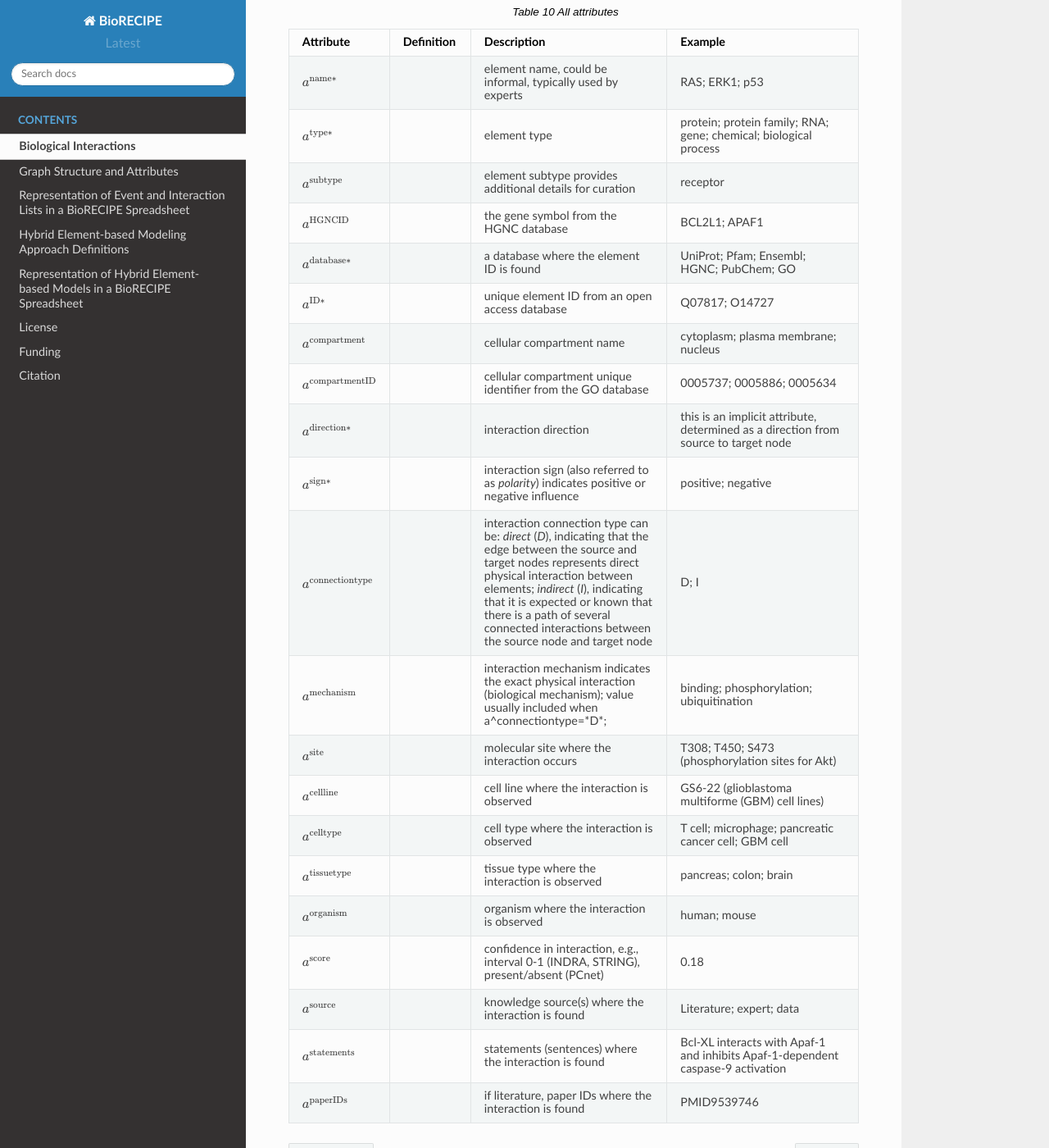
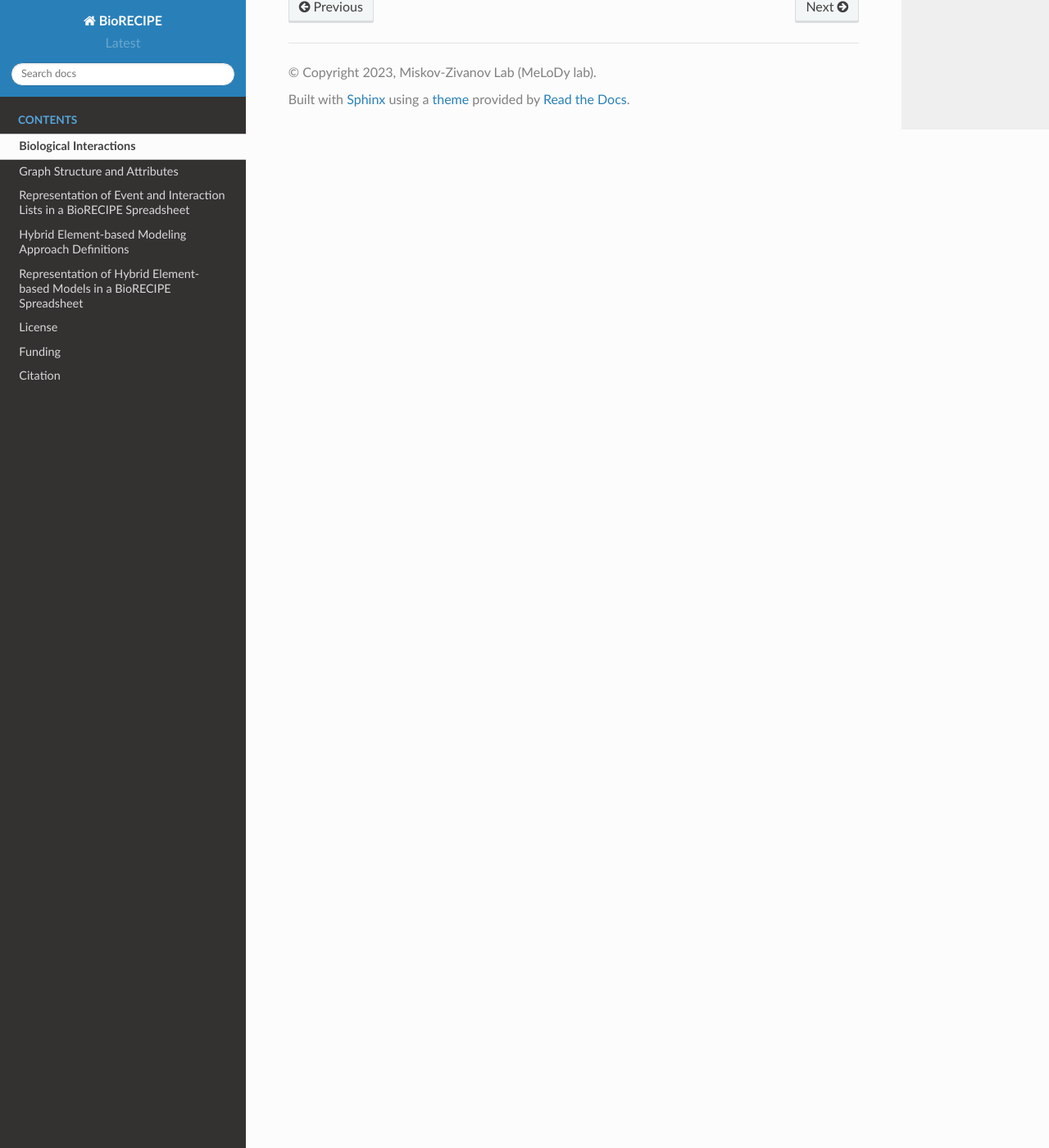
Before and after one commit to pitt-miskov-zivanov-lab/BioRECIPE, a Sphinx documentation site: the page built from docs/bio_interactions.rst, in a window 1280 px wide and 1400 px high, scrolled down 5662 px. Shown: the whole window at 82% size. Built offline with Sphinx 7.4.7 and the Read the Docs theme 2.0.0, drawn with Linux system fonts in a browser that asks for light colours.

Commit message:
Update bio_interactions.rst

```diff
--- a/docs/bio_interactions.rst
+++ b/docs/bio_interactions.rst
@@ -102,29 +102,3 @@ The list of other attributes is not necessarily fixed; the components in it may
 The edge attribute vector can also include the :math:`a^{\mathrm{cellline}}`, :math:`a^{\mathrm{celltype}}`, :math:`a^{\mathrm{tissuetype}}`, :math:`a^{\mathrm{organism}}` attributes, which hold the context information about the cell line, cell type, tissue type, and organism where the interaction is observed, respectively.
 
 Finally, provenance attributes can be used. The :math:`a^{\mathrm{score}}` attribute provides a summary score for confidence in the interaction, or the amount of available evidence for the interaction. The :math:`a^{\mathrm{source}}` attribute indicates the source of evidence, which can be literature, expert knowledge, databases, or data. The :math:`a^{\mathrm{statements}}` attribute is used to store the statements, parts of sentences or sentences where the interaction is mentioned. The :math:`a^{\mathrm{paperIDs}}` attribute holds paper IDs (e.g., PMCID) where the sentences mentioning the interaction are found. When the information about the additional non-essential attributes is not available, these attributes are assigned an “empty” value.
-
-.. csv-table:: All attributes
-    :header: Attribute, Definition, Description, Example
-    :widths: 8, 8, 20, 20
-
-    ":math:`a^{\mathrm{name*}}`",  , "element name, could be informal, typically used by experts", "RAS; ERK1; p53"
-    ":math:`a^{\mathrm{type*}}`",  , "element type", "protein; protein family; RNA; gene; chemical; biological process"
-    ":math:`a^{\mathrm{subtype}}`",  , "element subtype provides additional details for curation", "receptor"
-    ":math:`a^{\mathrm{HGNCID}}`",  , "the gene symbol from the HGNC database", "BCL2L1; APAF1"
-    ":math:`a^{\mathrm{database*}}`",  , "a database where the element ID is found", "UniProt; Pfam; Ensembl; HGNC; PubChem; GO"
-    ":math:`a^{\mathrm{ID*}}`",  , "unique element ID from an open access database", "Q07817; O14727"
-    ":math:`a^{\mathrm{compartment}}`",  , "cellular compartment name", "cytoplasm; plasma membrane; nucleus"
-    ":math:`a^{\mathrm{compartmentID}}`",  , "cellular compartment unique identifier from the GO database", "0005737; 0005886; 0005634 "
-    ":math:`a^{\mathrm{direction*}}`",  , "interaction direction", "this is an implicit attribute, determined as a direction from source to target node"
-    ":math:`a^{\mathrm{sign*}}`",  , "interaction sign (also referred to as *polarity*) indicates positive or negative influence", "positive; negative"
-    ":math:`a^{\mathrm{connectiontype}}`",  , "interaction connection type can be: *direct* (*D*), indicating that the edge between the source and target nodes represents direct physical interaction between elements; *indirect* (*I*), indicating that it is expected or known that there is a path of several connected interactions between the source node and target node", "D; I"
-    ":math:`a^{\mathrm{mechanism}}`",  , "interaction mechanism indicates the exact physical interaction (biological mechanism); value usually included when a^connectiontype=*D*; ", "binding; phosphorylation; ubiquitination"
-    ":math:`a^{\mathrm{site}}`",  , "molecular site where the interaction occurs", "T308; T450; S473  (phosphorylation sites for Akt)"
-    ":math:`a^{\mathrm{cellline}}`",  , "cell line where the interaction is observed", "GS6-22 (glioblastoma multiforme (GBM) cell lines) "
-    ":math:`a^{\mathrm{celltype}}`",  , "cell type where the interaction is observed", "T cell; microphage; pancreatic cancer cell; GBM cell"
-    ":math:`a^{\mathrm{tissuetype}}`",  , "tissue type where the interaction is observed", "pancreas; colon; brain"
-    ":math:`a^{\mathrm{organism}}`",  , "organism where the interaction is observed", "human; mouse"
-    ":math:`a^{\mathrm{score}}`",  , "confidence in interaction, e.g., interval 0-1 (INDRA, STRING), present/absent (PCnet) ", "0.18"
-    ":math:`a^{\mathrm{source}}`",  , "knowledge source(s) where the interaction is found", "Literature; expert; data"
-    ":math:`a^{\mathrm{statements}}`",  , "statements (sentences) where the interaction is found", "Bcl-XL interacts with Apaf-1 and inhibits Apaf-1-dependent caspase-9 activation"
-    ":math:`a^{\mathrm{paperIDs}}`",  , "if literature, paper IDs where the interaction is found", "PMID9539746"
```
